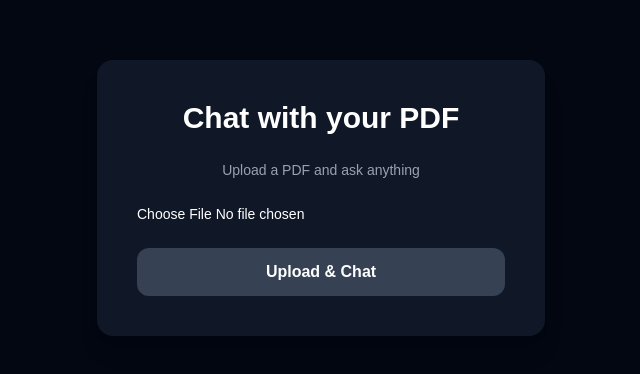
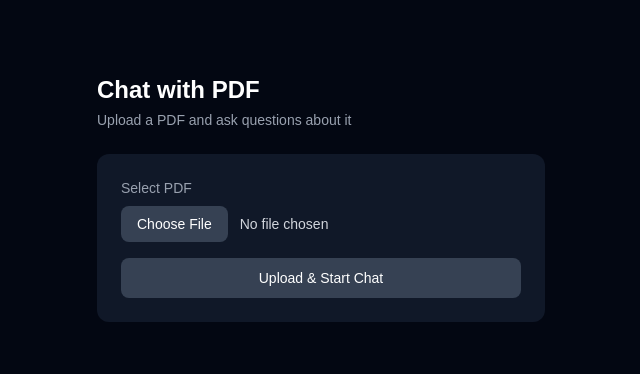
Before and after one commit to KeshavAjagaonkar/chat-with-pdf, a Next.js app in the folder frontend/: page / in a window 1280 px wide. Shown: the part 202-576 px from the top of the page, without its empty margins (319-959 px from the left). Built offline with nearby package versions, Linux system fonts and the light colour scheme.

Commit message:
basic functionalities work properly

```diff
--- a/frontend/app/chat/[documentId]/page.tsx
+++ b/frontend/app/chat/[documentId]/page.tsx
@@ -1,6 +1,6 @@
 "use client";
 
-import { useState } from "react";
+import { useState, useRef, useEffect } from "react";
 import { use } from "react";
 import axios from "axios";
 
@@ -18,19 +18,30 @@ export default function ChatPage({
   const [messages, setMessages] = useState<Message[]>([]);
   const [question, setQuestion] = useState("");
   const [loading, setLoading] = useState(false);
+  const [error, setError] = useState("");
+  const bottomRef = useRef<HTMLDivElement>(null);
+
+  useEffect(() => {
+    bottomRef.current?.scrollIntoView({ behavior: "smooth" });
+  }, [messages]);
 
   const sendMessage = async () => {
-    if (!question.trim()) return;
+    if (!question.trim() || loading) return;
 
     const userMessage: Message = { role: "user", content: question };
     setMessages((prev) => [...prev, userMessage]);
     setQuestion("");
     setLoading(true);
+    setError("");
 
-    const response = await axios.post("http://localhost:3001/api/chat", {
-      question,
+    try {
+      const response = await axios.post(
+        `${process.env.NEXT_PUBLIC_BACKEND_URL}/api/chat`,
+        {
+          question: userMessage.content,
           document_id: parseInt(documentId),
-    });
+        }
+      );
 
       const assistantMessage: Message = {
         role: "assistant",
@@ -38,26 +49,42 @@ export default function ChatPage({
       };
 
       setMessages((prev) => [...prev, assistantMessage]);
+
+    } catch (err) {
+      setError("Something went wrong. Please try again.");
+    } finally {
       setLoading(false);
+    }
   };
 
   return (
     <main className="min-h-screen flex flex-col bg-gray-950 text-white">
-      <div className="border-b border-gray-800 px-6 py-4">
-        <h1 className="text-xl font-bold">Chat with your PDF</h1>
-        <p className="text-gray-400 text-xs">Document ID: {documentId}</p>
+
+      <div className="border-b border-gray-800 px-6 py-4 flex items-center justify-between">
+        <div>
+          <h1 className="text-lg font-semibold">Chat with PDF</h1>
+          <p className="text-gray-500 text-xs">Document #{documentId}</p>
         </div>
 
-      <div className="flex-1 overflow-y-auto px-6 py-4 flex flex-col gap-4">
+        <a href="/"
+          className="text-sm text-gray-400 hover:text-white transition"
+        >
+          ← Upload new
+        </a>
+      </div>
+
+      <div className="flex-1 overflow-y-auto px-6 py-6 flex flex-col gap-3">
         {messages.length === 0 && (
-          <p className="text-gray-500 text-center mt-20">
+          <p className="text-gray-600 text-sm text-center mt-20">
             Ask anything about your PDF
           </p>
         )}
+
         {messages.map((msg, i) => (
           <div
             key={i}
-            className={`max-w-2xl px-4 py-3 rounded-xl text-sm ${msg.role === "user"
+            className={`max-w-xl px-4 py-3 rounded-xl text-sm leading-relaxed ${
+              msg.role === "user"
                 ? "bg-blue-600 self-end"
                 : "bg-gray-800 self-start"
             }`}
@@ -65,11 +92,18 @@ export default function ChatPage({
             {msg.content}
           </div>
         ))}
+
         {loading && (
           <div className="bg-gray-800 self-start px-4 py-3 rounded-xl text-sm text-gray-400">
             Thinking...
           </div>
         )}
+
+        {error && (
+          <p className="text-red-400 text-sm text-center">{error}</p>
+        )}
+
+        <div ref={bottomRef} />
       </div>
 
       <div className="border-t border-gray-800 px-6 py-4 flex gap-3">
@@ -78,17 +112,19 @@ export default function ChatPage({
           value={question}
           onChange={(e) => setQuestion(e.target.value)}
           onKeyDown={(e) => e.key === "Enter" && sendMessage()}
-          placeholder="Ask a question about your PDF..."
-          className="flex-1 bg-gray-800 text-white rounded-xl px-4 py-3 text-sm outline-none focus:ring-2 focus:ring-blue-500"
+          placeholder="Ask a question..."
+          disabled={loading}
+          className="flex-1 bg-gray-800 text-white rounded-lg px-4 py-2.5 text-sm outline-none focus:ring-2 focus:ring-blue-500 disabled:opacity-50"
         />
         <button
           onClick={sendMessage}
-          disabled={loading}
-          className="bg-blue-600 hover:bg-blue-700 disabled:bg-gray-700 px-6 py-3 rounded-xl font-semibold text-sm transition"
+          disabled={loading || !question.trim()}
+          className="bg-blue-600 hover:bg-blue-700 disabled:bg-gray-700 disabled:cursor-not-allowed px-5 py-2.5 rounded-lg text-sm font-medium transition"
         >
           Send
         </button>
       </div>
+
     </main>
   );
 }
--- a/frontend/app/page.tsx
+++ b/frontend/app/page.tsx
@@ -7,70 +7,88 @@ import axios from "axios";
 export default function Home() {
   const [file, setFile] = useState<File | null>(null);
   const [loading, setLoading] = useState(false);
+  const [error, setError] = useState("");
   const router = useRouter();
 
   const handleFileChange = (e: React.ChangeEvent<HTMLInputElement>) => {
     const selected = e.target.files?.[0];
     if (selected) {
       setFile(selected);
-      console.log("File selected:", selected.name);
+      setError("");
     }
   };
 
   const handleUpload = async () => {
     if (!file) {
-      alert("Please select a file first");
+      setError("Please select a PDF file first");
       return;
     }
 
-    console.log("Uploading:", file.name);
     setLoading(true);
+    setError("");
 
     try {
       const formData = new FormData();
       formData.append("file", file);
 
       const response = await axios.post(
-        "http://localhost:3001/api/upload",
+        `${process.env.NEXT_PUBLIC_BACKEND_URL}/api/upload`,
         formData
       );
 
-      console.log("Response:", response.data);
       const { document_id } = response.data;
       router.push(`/chat/${document_id}`);
 
-    } catch (error) {
-      console.error("Upload failed:", error);
-      alert("Upload failed - check console");
+    } catch (err) {
+      setError("Upload failed. Make sure the backend is running.");
     } finally {
       setLoading(false);
     }
   };
 
   return (
-    <main className="min-h-screen flex flex-col items-center justify-center bg-gray-950 text-white">
-      <div className="bg-gray-900 p-10 rounded-2xl shadow-xl flex flex-col items-center gap-6 w-full max-w-md">
-        <h1 className="text-3xl font-bold">Chat with your PDF</h1>
-        <p className="text-gray-400 text-sm">Upload a PDF and ask anything</p>
+    <main className="min-h-screen flex flex-col items-center justify-center bg-gray-950 text-white px-4">
+      <div className="w-full max-w-md flex flex-col gap-4">
 
+        <div className="mb-2">
+          <h1 className="text-2xl font-bold">Chat with PDF</h1>
+          <p className="text-gray-400 text-sm mt-1">
+            Upload a PDF and ask questions about it
+          </p>
+        </div>
+
+        <div className="bg-gray-900 rounded-xl p-6 flex flex-col gap-4">
+          <div className="flex flex-col gap-2">
+            <label className="text-sm text-gray-400">Select PDF</label>
             <input
               type="file"
               accept=".pdf"
               onChange={handleFileChange}
-          className="w-full text-white text-sm"
+              className="w-full text-sm text-gray-300 file:mr-3 file:py-2 file:px-4 file:rounded-lg file:border-0 file:bg-gray-700 file:text-white hover:file:bg-gray-600 cursor-pointer"
             />
+          </div>
 
           {file && (
-          <p className="text-green-400 text-sm">Selected: {file.name}</p>
+            <p className="text-green-400 text-sm">
+              ✓ {file.name}
+            </p>
+          )}
+
+          {error && (
+            <p className="text-red-400 text-sm">
+              {error}
+            </p>
           )}
 
           <button
             onClick={handleUpload}
             disabled={!file || loading}
-          className="w-full bg-blue-600 hover:bg-blue-700 disabled:bg-gray-700 disabled:cursor-not-allowed text-white font-semibold py-3 rounded-xl transition"
+            className="w-full bg-blue-600 hover:bg-blue-700 disabled:bg-gray-700 disabled:cursor-not-allowed text-white font-medium py-2.5 rounded-lg transition text-sm"
           >
-          {loading ? "Processing..." : "Upload & Chat"}
+            {loading ? "Processing PDF..." : "Upload & Start Chat"}
           </button>
+        </div>
+
       </div>
     </main>
   );
```
Lines whose indentation alone changed are shown as unchanged.
